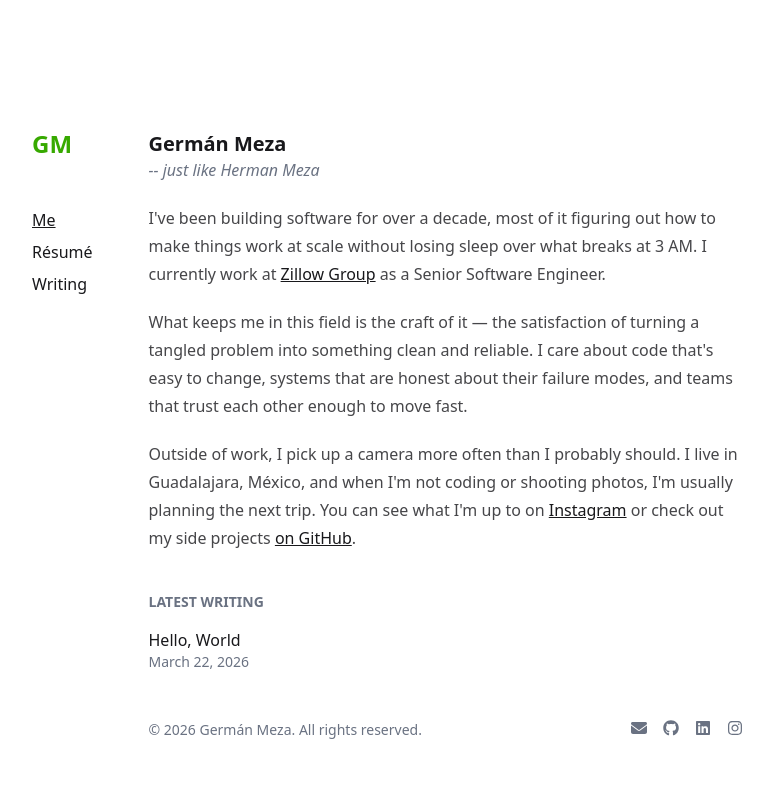
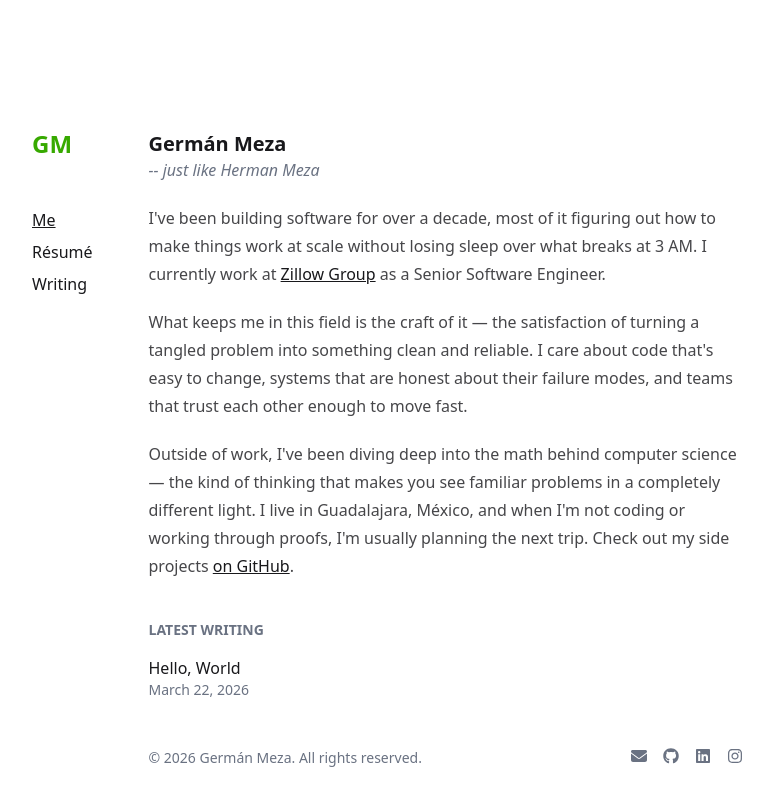
Before and after one commit to germanamz/germanamz, a Next.js app: page / in a window 1280 px wide. Shown: the whole page, without its empty margins (108-881 px from the left). Built offline with nearby package versions, Linux system fonts and the light colour scheme.

Commit message:
Update homepage bio: replace photography with math in CS

```diff
--- a/src/app/page.tsx
+++ b/src/app/page.tsx
@@ -28,14 +28,11 @@ export default function Home() {
           fast.
         </p>
         <p>
-          Outside of work, I pick up a camera more often than I probably should.
-          I live in Guadalajara, México, and when I&apos;m not coding or
-          shooting photos, I&apos;m usually planning the next trip. You can see
-          what I&apos;m up to on{' '}
-          <Link href="https://www.instagram.com/germanamz/" target="_blank">
-            Instagram
-          </Link>{' '}
-          or check out my side projects{' '}
+          Outside of work, I&apos;ve been diving deep into the math behind
+          computer science — the kind of thinking that makes you see familiar
+          problems in a completely different light. I live in Guadalajara,
+          México, and when I&apos;m not coding or working through proofs,
+          I&apos;m usually planning the next trip. Check out my side projects{' '}
           <Link href="https://github.com/germanamz" target="_blank">
             on GitHub
           </Link>
```
Also changed, not shown: 1 other file (tests, documents, lock files or other folders).
